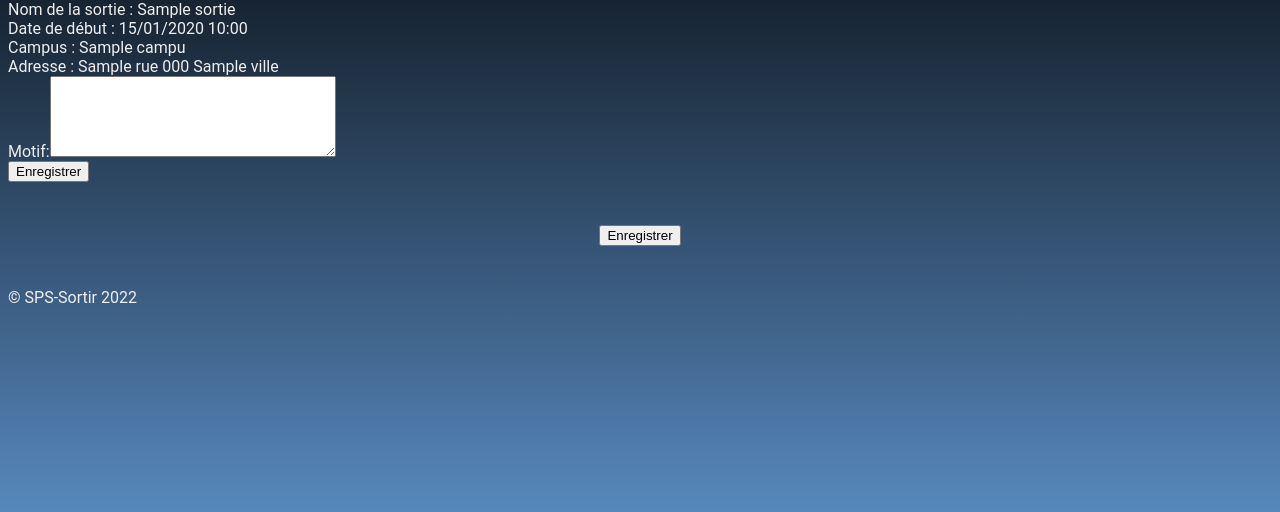
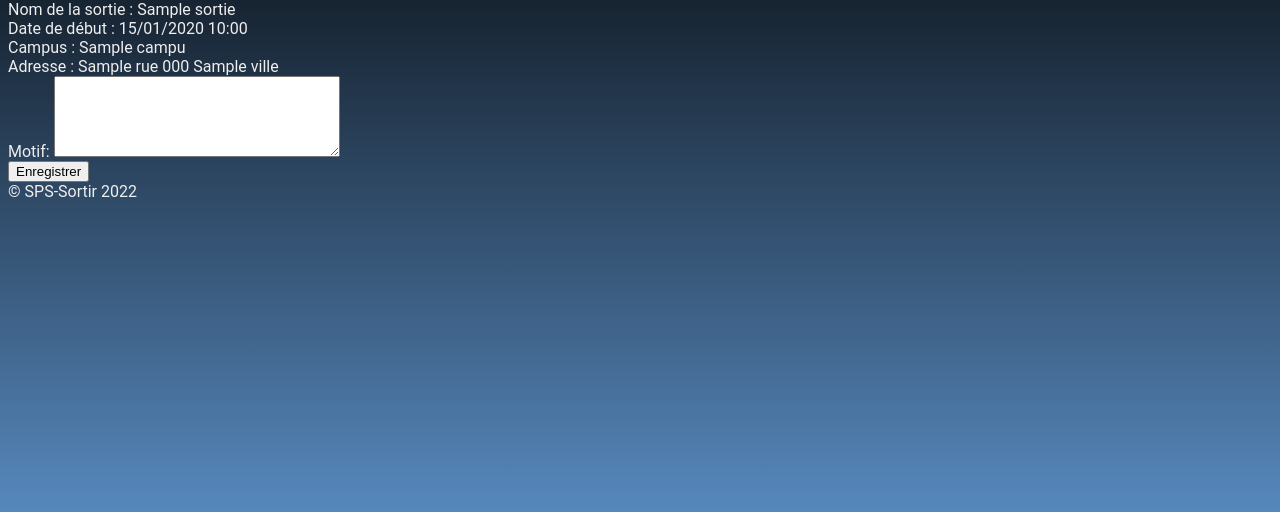
Before and after one commit to AlanMarzin/sps-sortir, a Symfony app: template templates/sortie/annulersortie.html.twig in a window 1280 px wide. Shown: the part 182-694 px from the top of the page. Run offline with Twig, Linux system fonts and the light colour scheme; the template is opened without the code that fills it: most values are stand-ins (such as "Sample title", 1, 10 or a date in 2020); some libraries are stand-ins or nearby versions.

Commit message:
nous pouvons cliquer sur "Afficher" pour obtenir le détail de la sortie et la motif d'annulation

```diff
--- a/src/Controller/SortieController.php
+++ b/src/Controller/SortieController.php
@@ -172,6 +172,7 @@ class SortieController extends AbstractController
     {
         // Récupérer la sortie en base de données
         $sortie = $sortieRepository->find($id);
+        $motif = $_POST['motif'];
 
         if ($sortie === null) {
             throw $this->createNotFoundException('Page not found');
@@ -179,8 +180,9 @@ class SortieController extends AbstractController
 
         // changer l'état de la sortie si l'utilisateur clique
         $sortie->setEtat($etatRepository->findOneBy(['libelle' => 'annulée']));
-        //$em->persist($sortie);
-          $em->flush();
+        $sortie->setInfosSortie($sortie->getInfosSortie()."ANNULÉE ".$motif);
+
+        $em->flush();
 
         // Rediriger l'internaute vers la liste des séries
         return $this->redirectToRoute('sorties');
--- a/templates/sortie/annulersortie.html.twig
+++ b/templates/sortie/annulersortie.html.twig
@@ -12,19 +12,17 @@
         <div class="campus">Campus : {{ sortie.campus.nom }}</div>
         <div class="adresse">Adresse : {{ sortie.lieu.rue }} {{ sortie.lieu.ville.codePostal }} {{ sortie.lieu.ville.nom }}</div>
 
-        <form action="" method="post">
+        <form action="{{ path('sortie_annuler', {'id': sortie.id}) }}" method="post">
 
-            <div class="textarea"><label for="motif">Motif:</label><textarea id="story" name="motif" rows="5" cols="33"></textarea></div>
+            <div class="textarea">
+                <label for="motif">Motif:</label>
+                <textarea id="motif" name="motif" rows="5" cols="33"></textarea></div>
 
-            <a href="{{ path('sortie_annuler', {'id': sortie.id}) }}"><input type="submit" value="Enregistrer"></a>
+            <input type="submit" value="Enregistrer">
 
         </form>
 
 
-    </div>
-
-    <div class="login">
-        <button>Enregistrer</button></a>
     </div>
 
     {#
--- a/templates/sortie/detail.html.twig
+++ b/templates/sortie/detail.html.twig
@@ -24,6 +24,8 @@
          <div class="adresse">Adresse : {{ sortie.lieu.rue }} {{ sortie.lieu.ville.codePostal }} {{ sortie.lieu.ville.nom }}</div>
          <div class="latitude">Latitude : {{ sortie.lieu.latitude }}</div>
          <div class="longitude">Longitude : {{ sortie.lieu.longitude }}</div>
+         <div class="Motif"> $_POST['age']</div>
+
      </div>
 
 
```
